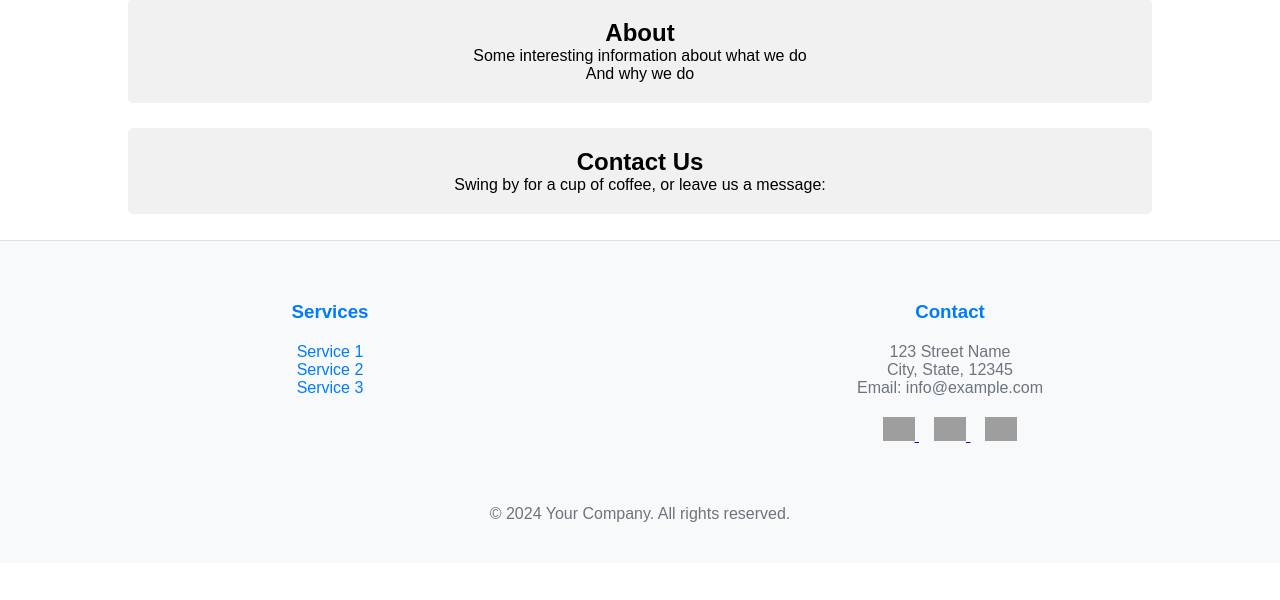
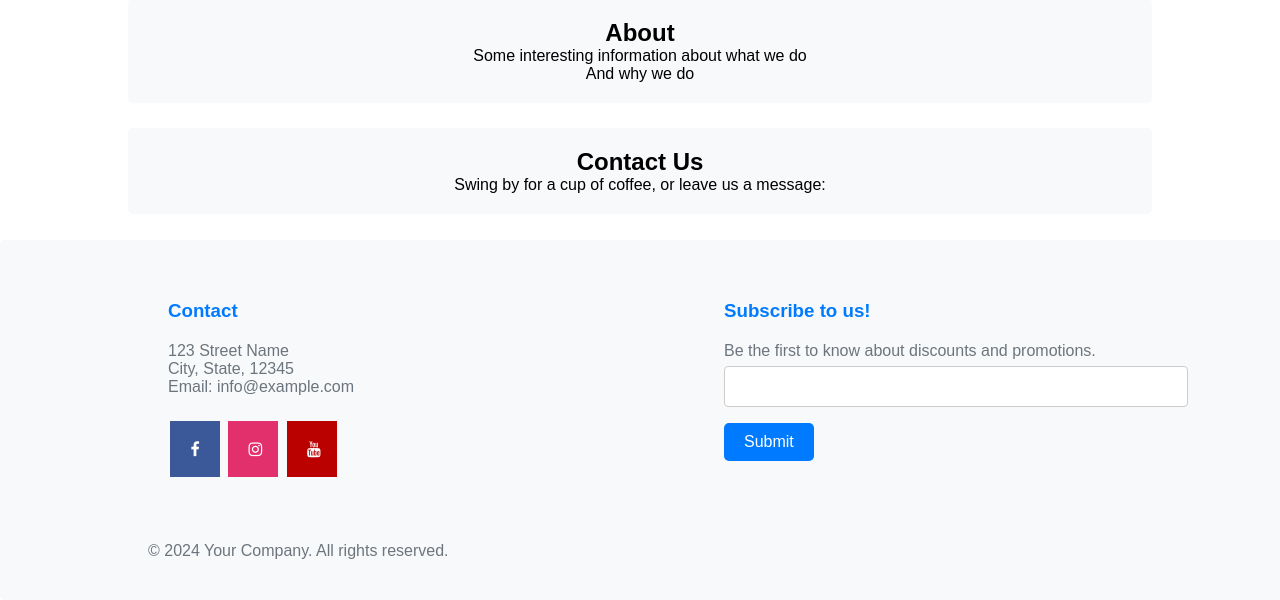
Before and after one commit to Misha818/mammysbread, a Flask app: template templates/index.html in a window 1280 px wide. Shown: the part 662-1262 px from the top of the page. Before the commit the page ends 1184 px from the top, so only its background shows below. Run offline with Flask 3, Linux system fonts and the light colour scheme; the template is opened without the code that fills it: most values are stand-ins (such as "Sample title", 1, 10 or a date in 2020); grey boxes marked "Sample" are stand-in pictures; data that the repository does not hold is empty; some libraries are stand-ins or nearby versions; grey boxes are pictures that could not be loaded.

Commit message:
Some changes in Footer style

```diff
--- a/app.py
+++ b/app.py
@@ -160,6 +160,22 @@ def about():
     result = sqlSelect(sqlQuery, sqlValTuple, True)
 
     return render_template('index.html', result=result, scrollTo='about', current_locale=get_locale()) # current_locale is babel variable for multilingual purposes
+
+
+@app.route('/contacts')
+def contacts():
+    languageID = getLangID()
+    sqlQuery =  f"""SELECT * FROM `article`
+                    LEFT JOIN `article_relatives`
+                      ON  `article_relatives`.`A_ID` = `article`.`ID`
+                    WHERE `article_relatives`.`Language_ID` = %s
+                    AND `Article_Status` = 2
+                """
+
+    sqlValTuple = (languageID,)
+    result = sqlSelect(sqlQuery, sqlValTuple, True)
+
+    return render_template('index.html', result=result, scrollTo='contacts', current_locale=get_locale()) # current_locale is babel variable for multilingual purposes
 
 
 # Render the index.html template
--- a/static/styles.css
+++ b/static/styles.css
@@ -1175,8 +1175,8 @@ h2 {
   footer div {
       flex: 1 1 100%;
       max-width: 100%;
-      padding: 20px 0;
-      text-align: center;
+      /* padding: 20px 0; */
+      text-align: left;
   }
 
   footer ul {
@@ -1194,69 +1194,30 @@ h2 {
   }
 }
 
- /*
-      .card-container {
-        display: grid;
-        grid-template-columns: 1fr;
-        gap: 20px;
-      }
+.fa {
+  padding: 20px;
+  font-size: 30px;
+  width: 50px;
+  text-align: center;
+  text-decoration: none;
+  margin: 5px 2px;
+}
 
-      .card {
-        background-color: #fff;
-        border-radius: 8px;
-        box-shadow: 0 4px 8px rgba(0, 0, 0, 0.1);
-        overflow: hidden;
-        transition: transform 0.3s ease;
-      }
+.fa:hover {
+    opacity: 0.7;
+}
 
-      .card:hover {
-        transform: translateY(-5px);
-      }
+.fa-facebook {
+  background: #3B5998;
+  color: white;
+}
 
-      .card-image {
-        width: 100%;
-        height: auto;
-      }
+.fa-instagram {
+  background: #E1306C;
+  color: white;
+}
 
-      .card-content {
-        padding: 20px;
-      }
-
-      .card-title {
-        font-size: 1.5rem;
-        margin-bottom: 10px;
-      }
-
-      .card-text {
-        font-size: 1rem;
-        color: #666;
-        line-height: 1.4;
-      }
-
-      .card-button {
-        display: inline-block;
-        padding: 8px 16px;
-        background-color: #007bff;
-        color: #fff;
-        text-decoration: none;
-        border-radius: 4px;
-        margin-top: 10px;
-        font-weight: bold;
-      }
-
-      .card-button:hover {
-        background-color: #0056b3;
-      }
-
-      @media (min-width: 600px) {
-        .card-container {
-          grid-template-columns: repeat(2, 1fr);
-        }
-      }
-
-      @media (min-width: 900px) {
-        .card-container {
-          grid-template-columns: repeat(3, 1fr);
-        }
-      }
-       */
+.fa-youtube {
+  background: #bb0000;
+  color: white;
+}
--- a/templates/index.html
+++ b/templates/index.html
@@ -7,6 +7,7 @@
     <meta name="viewport" content="width=device-width, initial-scale=1.0">
 
     <link rel="stylesheet" href="{{ url_for('static', filename='styles.css') }}">
+    <link rel="stylesheet" href="https://cdnjs.cloudflare.com/ajax/libs/font-awesome/4.7.0/css/font-awesome.min.css">
 
     <title>
         {{ _('Home') }}
@@ -26,13 +27,7 @@
           });
         });
 
-      function headerScroll() {
-          let scrollTo = {{ scrollTo }};
-          let target_to_navigate = document.getElementById(scrollTo);
-          target_to_navigate.scrollIntoView({ behavior: 'smooth' });
-      };
 
-      headerScroll();
     </script>
     <style>
 body {
@@ -68,7 +63,7 @@ input[type=submit]:hover {
 /* Style the container/contact section */
 .container {
   border-radius: 5px;
-  background-color: #f1f1f1;
+  background-color: #f8f9fa;
   padding: 20px;
   margin-bottom: 2%;
 }
@@ -120,11 +115,11 @@ input[type=submit]:hover {
       <div class="line"></div>
     </div>
     <div class="nav-item">
-      <div class="nav-link nav-to" value="about">{{ _('About') }}</div>
+      <div class="nav-link nav-to about" value="about">{{ _('About') }}</div>
       <div class="line"></div>
     </div>
     <div class="nav-item">
-      <div class="nav-link nav-to" value="contacts">{{ _('Contacts') }}</div>
+      <div class="nav-link nav-to contacts" value="contacts">{{ _('Contacts') }}</div>
       <div class="line"></div>
     </div>
 </div>
@@ -178,30 +173,6 @@ input[type=submit]:hover {
     <h2>Contact Us</h2>
     <p>Swing by for a cup of coffee, or leave us a message:</p>
   </div>
-
-  <!-- <form>
-    <label for="fname">First Name</label>
-    <input type="text" id="fname" name="firstname" placeholder="Your name..">
-    <label for="lname">Last Name</label>
-    <input type="text" id="lname" name="lastname" placeholder="Your last name..">
-    <label for="country">Country</label>
-    <select id="country" name="country">
-      <option value="australia">Australia</option>
-      <option value="canada">Canada</option>
-      <option value="usa">USA</option>
-    </select>
-    <label for="subject">Subject</label>
-    <textarea id="subject" name="subject" placeholder="Write something.." style="height:170px"></textarea>
-    <input type="submit" value="Submit" style="background-color: #b8b8b873;">
-  </form> -->
-  <!-- <div class="row">
-    <div class="column">
-      <img src="https://www.w3schools.com/w3images/map.jpg" style="width:100%">
-    </div>
-    <div class="column">
-
-    </div>
-  </div> -->
 </div>
 
 <div class="container" style="padding: 0px;
@@ -209,29 +180,34 @@ input[type=submit]:hover {
                               ">
 
 
-  <footer style="background-color: #f8f9fa; padding: 40px 20px; text-align: center; border-top: 1px solid #e0e0e0;">
+  <footer style="background-color: #f8f9fa; padding: 40px 20px; text-align: left; width: 90%; margin-left: 10%;">
     <div style="display: flex; justify-content: space-between; flex-wrap: wrap; max-width: 1720px; margin: 0 auto;">
-      <div style="flex: 1; min-width: 200px; padding: 20px;">
+      <!-- <div style="flex: 1; min-width: 200px; padding: 20px;">
         <h3 style="color: #007bff; margin-bottom: 20px;">Services</h3>
           <ul style="list-style-type: none; padding: 0;">
               <li><a href="#service1" style="color: #007bff; text-decoration: none;">Service 1</a></li>
               <li><a href="#service2" style="color: #007bff; text-decoration: none;">Service 2</a></li>
               <li><a href="#service3" style="color: #007bff; text-decoration: none;">Service 3</a></li>
             </ul>
-          </div>
+          </div> -->
+
           <div style="flex: 1; min-width: 200px; padding: 20px;">
             <h3 style="color: #007bff; margin-bottom: 20px;">Contact</h3>
             <p style="color: #6c757d;">123 Street Name<br>City, State, 12345<br>Email: info@example.com</p>
             <div style="margin-top: 20px;">
-              <a href="https://facebook.com" target="_blank" style="margin-right: 15px;">
-                <img src="path-to-facebook-icon.png" alt="Facebook" style="height: 24px;">
-              </a>
-              <a href="https://twitter.com" target="_blank" style="margin-right: 15px;">
-                <img src="path-to-twitter-icon.png" alt="Twitter" style="height: 24px;">
-              </a>
-              <a href="https://linkedin.com" target="_blank">
-                <img src="path-to-linkedin-icon.png" alt="LinkedIn" style="height: 24px;">
-              </a>
+              <a href="https://facebook.com" class="fa fa-facebook" target="_blank" ></a>
+              <a href="https://instagram.com" class="fa fa-instagram" target="_blank"></a>
+              <a href="https://youtube.com" class="fa fa-youtube" target="_blank"></a>
+
+            </div>
+          </div>
+
+          <div style="flex: 1; min-width: 200px; padding: 20px;">
+            <h3 style="color: #007bff; margin-bottom: 20px;">Subscribe to us!</h3>
+            <p style="color: #6c757d;">Be the first to know about discounts and promotions.</p>
+            <div>
+              <input type="text" name="email" id="email" style="width: 90%"/>
+              <div class="pcButtonS" id="subscribe" style="margin-top: unset;">Submit</div>
             </div>
           </div>
         </div>
@@ -288,6 +264,29 @@ input[type=submit]:hover {
       document.querySelector('body').classList.add('loaded');
     });
 
+    document.addEventListener('click', function(event) {
+      if (event.target.classList.contains('about')) {
+          let target_to_navigate = document.getElementById('about');
+           // Scroll the window to the target div with smooth behavior
+          target_to_navigate.scrollIntoView({ behavior: 'smooth' });
+
+      }
+
+      if (event.target.classList.contains('contacts')) {
+        let target_to_navigate = document.getElementById('contacts');
+           // Scroll the window to the target div with smooth behavior
+          target_to_navigate.scrollIntoView({ behavior: 'smooth' });
+      }
+
+    });
+
+    function headerScroll() {
+          let scrollTo = "{{ scrollTo }}";
+          let target_to_navigate = document.getElementById(scrollTo);
+          target_to_navigate.scrollIntoView({ behavior: 'smooth' });
+      };
+
+      headerScroll();
 
     });
 </script>
```
